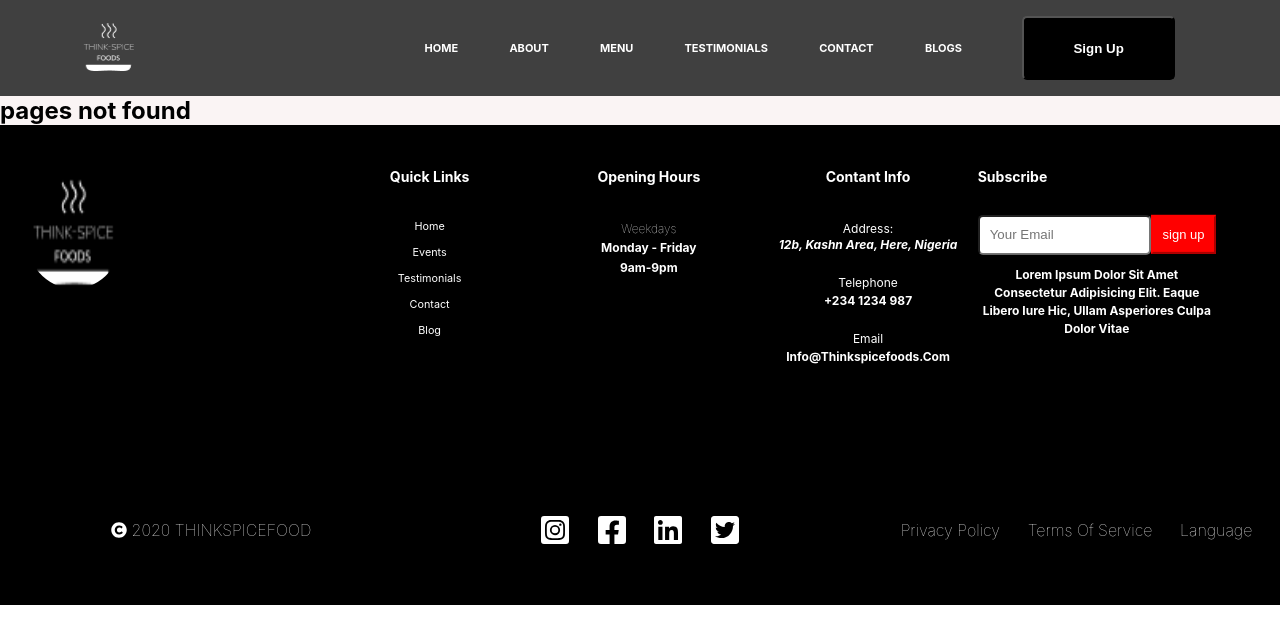
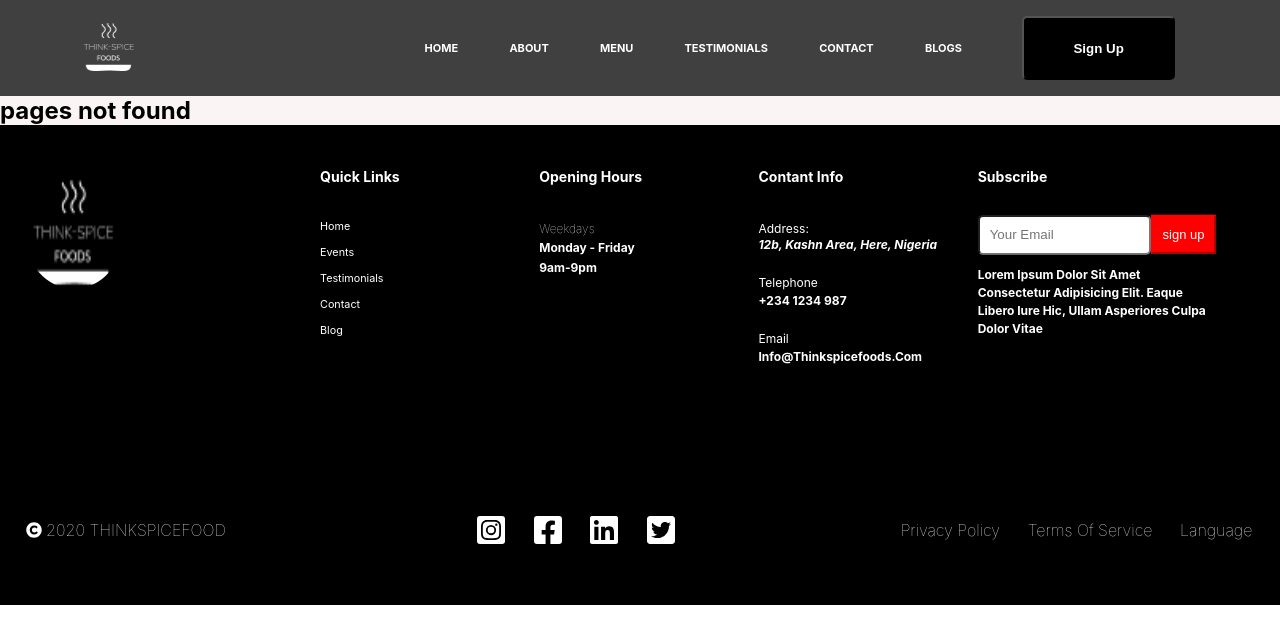
Before and after one commit to Oluwadolamipo/team-086-group-a-frontend, a React (Create React App) app: page / in a window 1280 px wide. Shown: the top 644 px of the page. Built offline with nearby package versions, Linux system fonts and the light colour scheme.

Commit message:
removed the styling of the app.js component

```diff
--- a/src/App.js
+++ b/src/App.js
@@ -1,5 +1,5 @@
 import React from "react";
-import "./App.css";
+
 import { BrowserRouter, Switch, Route } from "react-router-dom";
 import LandingPage from "./Pages/LandingPage/LandingPage";
 import AuthenticationRoutes from "./Routes/AuthenticationRoutes";
@@ -8,7 +8,7 @@ import Footer from "./Common/Footer.component/Footer";
 // import NonAuthencationRoutes from "./Routes/NonAuthenticationRoutes";
 
 const App = () => (
-  <div className="App">
+  <div>
     <BrowserRouter>
       <Header />
       <Switch>
--- a/src/Common/Footer.component/Footer.module.css
+++ b/src/Common/Footer.component/Footer.module.css
@@ -98,7 +98,6 @@ p {
 .subscribe {
   display: flex;
   flex-direction: column;
-  align-items: center;
   text-transform: capitalize;
   flex: 0.4;
   font-size: 12px;
@@ -150,7 +149,7 @@ p {
   align-items: center;
 }
 .copyright {
-  flex-basis: 30%;
+  flex-basis: 20%;
 }
 
 .copyright span {
```
